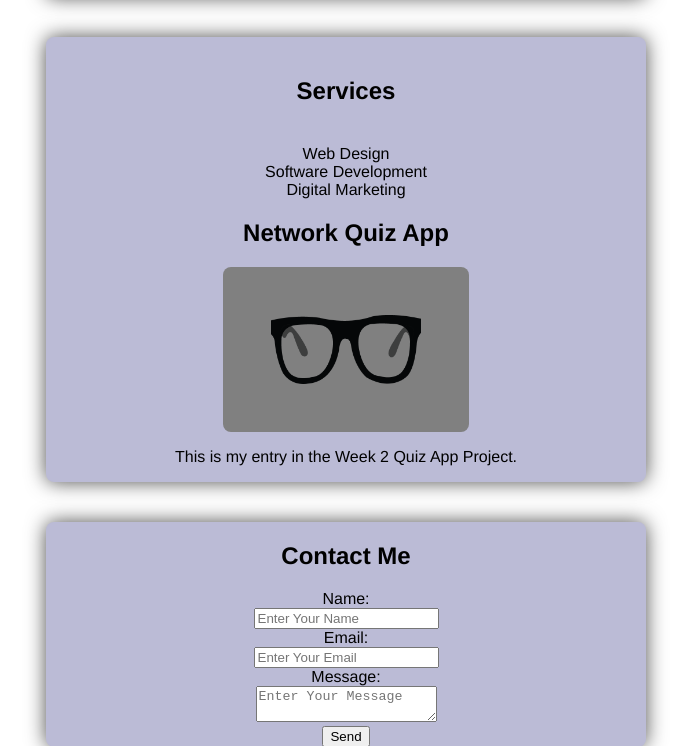
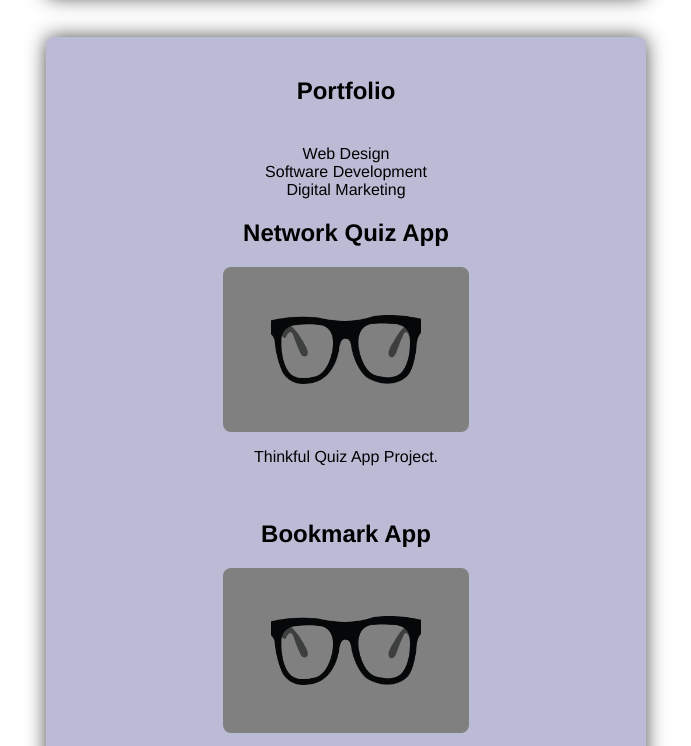
Before and after one commit to Ebonrul/HelloWorld, a plain HTML site: page index.html in a window 1280 px wide. Shown: the part 833-1579 px from the top of the page, without its empty margins (294-985 px from the left). Drawn offline with Linux system fonts and the light colour scheme.

Commit message:
Links Updated

```diff
--- a/index.html
+++ b/index.html
@@ -41,7 +41,7 @@
             </ul>
         </section>
             <section id="portfolio" class="shelf">
-            <h5>Services</h5>
+            <h5>Portfolio</h5>
             <ul>
                 <li>Web Design</li>
                 <li>Software Development</li>
@@ -49,7 +49,11 @@
             </ul>
             <h2>Network Quiz App</h2>
             <a href="app.html"><img src="./images/symbol.png" alt="placeholder image" class="center"></a>
-            <p>This is my entry in the Week 2 Quiz App Project.</p>
+            <p>Thinkful Quiz App Project.</p>
+        </br>
+            <h2>Bookmark App</h2>
+            <a href="bookmrk.html"><img src="./images/symbol.png" alt="placeholder image" class="center"></a>
+            <p>Thinkful Bookmark App Project.</p>
         </section>
             <section id="contact" class="shelf">
 
```
